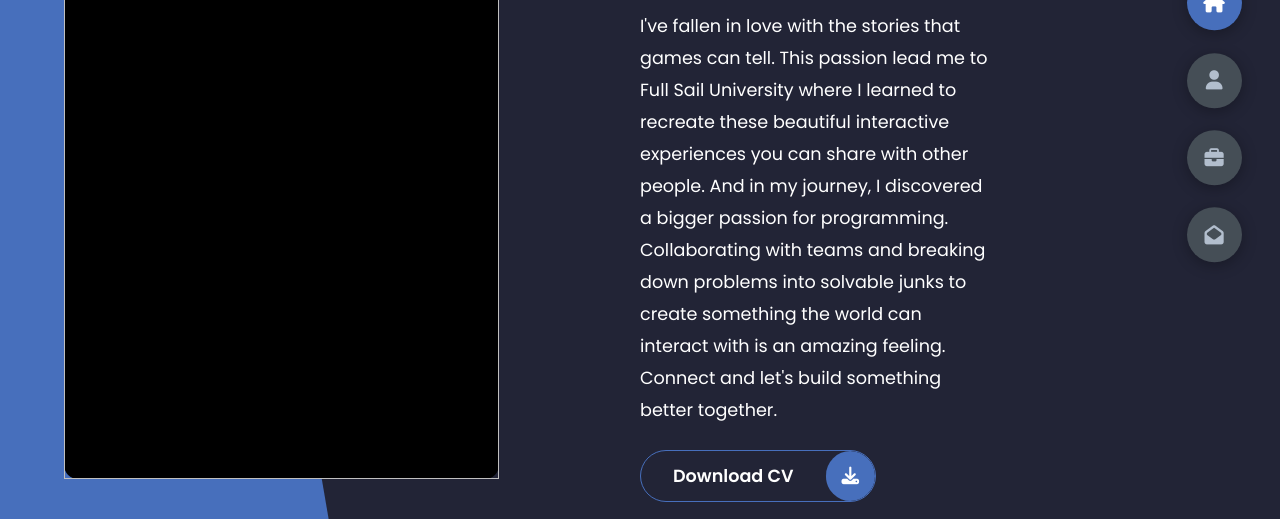
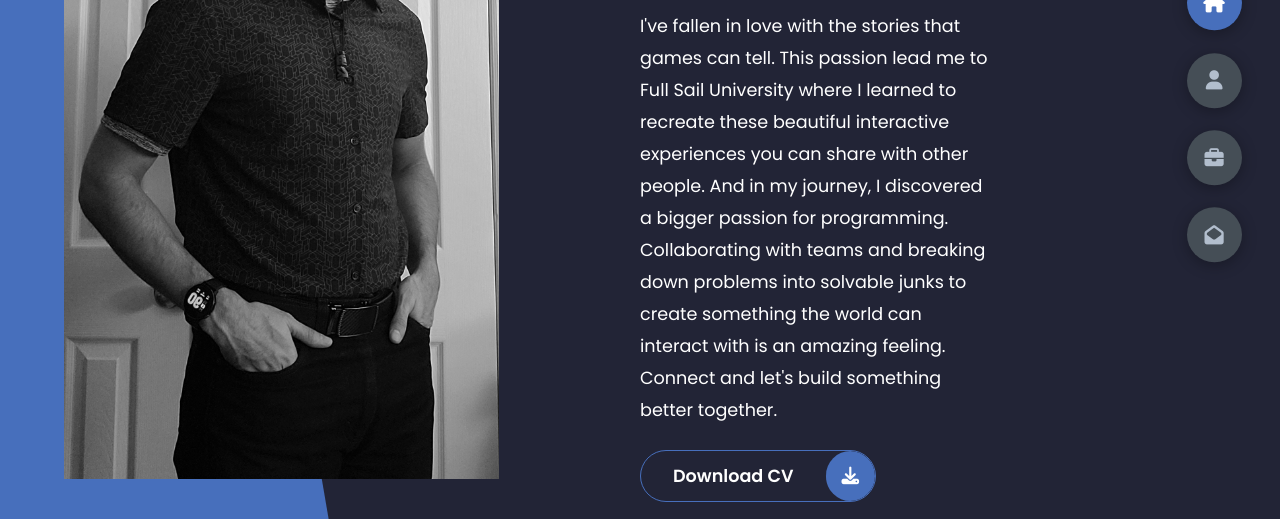
Before and after one commit to CodedMatter/PortfolioProject, a website: page index.html in a window 1280 px wide. Shown: the part 281-800 px from the top of the page. Drawn offline with Linux system fonts and the light colour scheme; the site is published under a folder, as on GitHub Pages, so addresses that start at the root find nothing; a script that the page names is missing.

Commit message:
removed / from img src

```diff
--- a/index.html
+++ b/index.html
@@ -16,7 +16,7 @@
         <div class="left-header">
             <div class="h-shape"></div>
             <div class="image">
-                <img src="/img/headshot.jpg" alt="">
+                <img src="img/headshot.jpg" alt="">
             </div>
         </div>
 
```
